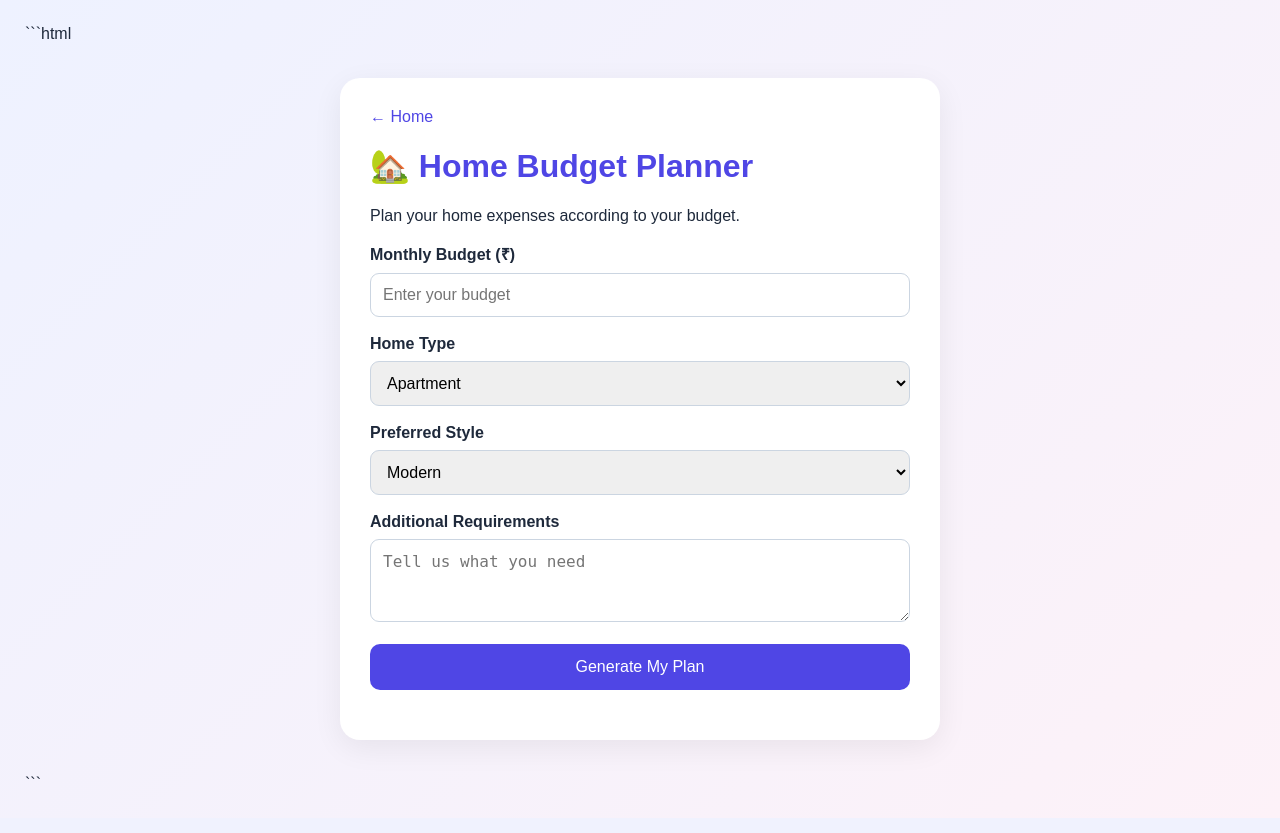
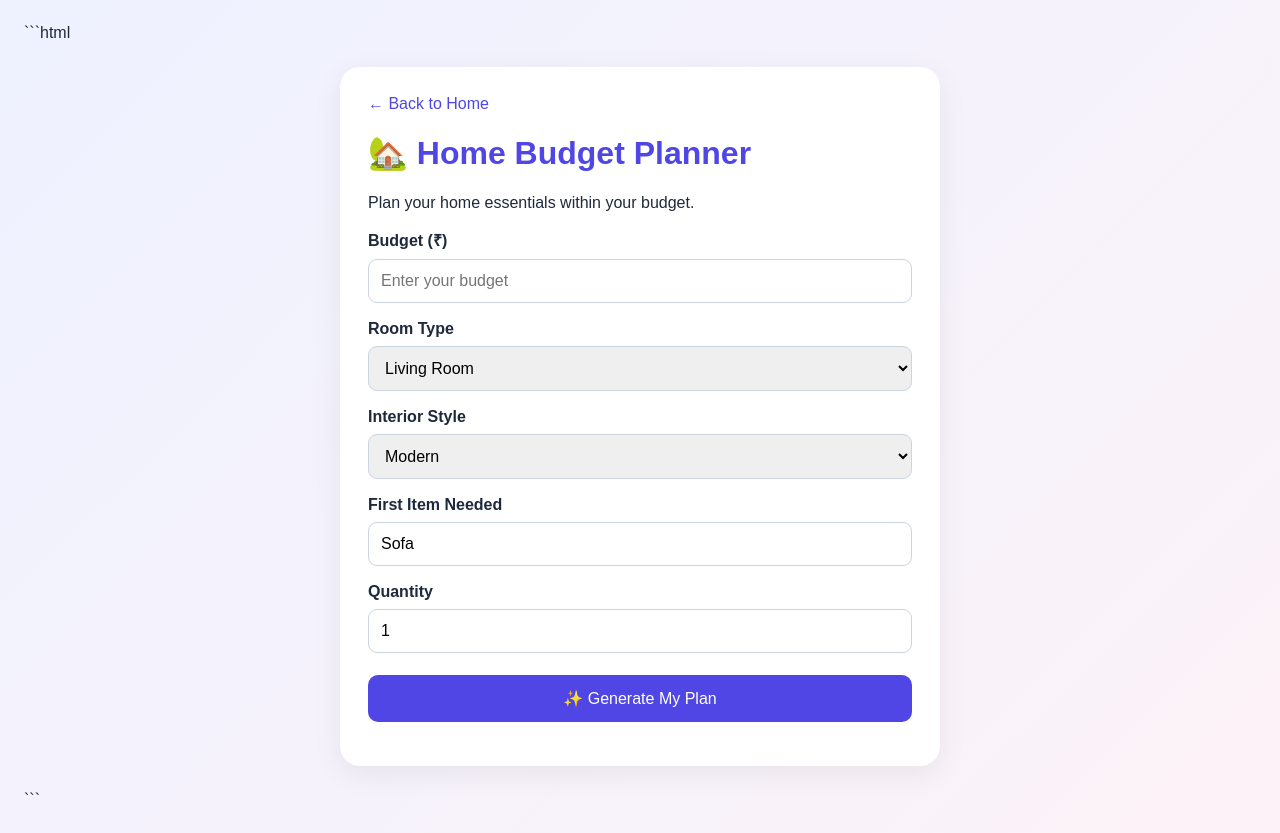
Before and after one commit to jayaaishwaryasakthivel-lgtm/PocketSmartAI, a FastAPI app: template app/templates/home_planner.html in a window 1280 px wide. Run offline with FastAPI, Linux system fonts and the light colour scheme; the template is opened without the code that fills it, so the values that code supplies are empty.

Commit message:
Refactor home planner HTML structure and styles

```diff
--- a/app/templates/home_planner.html
+++ b/app/templates/home_planner.html
@@ -4,27 +4,27 @@
 <head>
 <meta charset="UTF-8">
 <meta name="viewport" content="width=device-width, initial-scale=1.0">
-    <title>PocketSmartAI - Home Planner</title>
+<title>PocketSmartAI | Home Planner</title>
 <style>
 * { box-sizing: border-box; }
 body {
     margin: 0;
+    padding: 24px;
     font-family: Arial, sans-serif;
     background: linear-gradient(135deg, #eef2ff, #fdf2f8);
     color: #1e293b;
-            padding: 25px;
 }
-        .container {
+.card {
     max-width: 600px;
-            margin: 35px auto;
+    margin: 25px auto;
+    padding: 28px;
     background: white;
-            padding: 30px;
     border-radius: 20px;
     box-shadow: 0 8px 30px #0001;
 }
 h1 { color: #4f46e5; }
-        label { display: block; margin-top: 18px; font-weight: bold; }
-        input, select, textarea {
+label { display: block; margin-top: 17px; font-weight: bold; }
+input, select {
     width: 100%;
     padding: 12px;
     margin-top: 8px;
@@ -34,76 +34,105 @@
 }
 button {
     width: 100%;
+    padding: 14px;
     margin-top: 22px;
-            padding: 14px;
+    background: #4f46e5;
+    color: white;
     border: 0;
     border-radius: 10px;
-            background: #4f46e5;
-            color: white;
     font-size: 16px;
     cursor: pointer;
 }
 .back { color: #4f46e5; text-decoration: none; }
-        #result { white-space: pre-wrap; margin-top: 20px; }
+#result {
+    margin-top: 20px;
+    padding: 14px;
+    border-radius: 10px;
+    background: #f8fafc;
+    white-space: pre-wrap;
+    overflow-wrap: anywhere;
+}
 </style>
 </head>
 <body>
-<div class="container">
-    <a class="back" href="/">← Home</a>
+<div class="card">
+<a class="back" href="/">← Back to Home</a>
 <h1>🏡 Home Budget Planner</h1>
-    <p>Plan your home expenses according to your budget.</p>
+<p>Plan your home essentials within your budget.</p>
 
 <form id="plannerForm">
-        <label>Monthly Budget (₹)</label>
-        <input type="number" name="budget" min="1" required placeholder="Enter your budget">
+<label>Budget (₹)</label>
+<input type="number" id="budget" min="1" required placeholder="Enter your budget">
 
-        <label>Home Type</label>
-        <select name="home_type">
-            <option value="Apartment">Apartment</option>
-            <option value="Independent House">Independent House</option>
-            <option value="Small Home">Small Home</option>
+<label>Room Type</label>
+<select id="room_type">
+<option>Living Room</option>
+<option>Bedroom</option>
+<option>Kitchen</option>
+<option>Study Room</option>
 </select>
 
-        <label>Preferred Style</label>
-        <select name="style">
-            <option value="Modern">Modern</option>
-            <option value="Minimal">Minimal</option>
-            <option value="Traditional">Traditional</option>
+<label>Interior Style</label>
+<select id="style">
+<option>Modern</option>
+<option>Minimal</option>
+<option>Traditional</option>
+<option>Contemporary</option>
 </select>
 
-        <label>Additional Requirements</label>
-        <textarea name="notes" rows="3" placeholder="Tell us what you need"></textarea>
+<label>First Item Needed</label>
+<input id="item" value="Sofa" required placeholder="Example: Sofa">
 
-        <button type="submit">Generate My Plan</button>
+<label>Quantity</label>
+<input id="quantity" type="number" min="1" max="100" value="1" required>
+
+<button type="submit">✨ Generate My Plan</button>
 </form>
-    <div id="result"></div>
+
+<div id="result" hidden></div>
 </div>
 
 <script>
 document.getElementById("plannerForm").addEventListener("submit", async function(e) {
     e.preventDefault();
+
     const result = document.getElementById("result");
-    result.textContent = "Generating your plan...";
+    result.hidden = false;
+    result.textContent = "⏳ Creating your plan...";
 
-    const form = new FormData(e.target);
-    const data = Object.fromEntries(form.entries());
-    data.budget = Number(data.budget);
+    const data = {
+        budget: Number(document.getElementById("budget").value),
+        room_type: document.getElementById("room_type").value,
+        style: document.getElementById("style").value,
+        items: [{
+            name: document.getElementById("item").value,
+            quantity: Number(document.getElementById("quantity").value)
+        }]
+    };
 
     try {
         const response = await fetch("/generate-home", {
             method: "POST",
             headers: {"Content-Type": "application/json"},
+            credentials: "same-origin",
             body: JSON.stringify(data)
         });
+
         const output = await response.json();
 
         if (!response.ok) {
-            result.textContent = output.detail || "Unable to generate plan.";
+            result.textContent = "❌ " + (
+                typeof output.detail === "string"
+                ? output.detail
+                : JSON.stringify(output.detail || output)
+            );
             return;
         }
-        result.textContent = JSON.stringify(output, null, 2);
+
+        result.textContent = "✅ Your recommendation:\n\n" +
+            JSON.stringify(output, null, 2);
     } catch (error) {
-        result.textContent = "Connection error. Please try again.";
+        result.textContent = "❌ Connection failed. Please try again.";
     }
 });
 </script>
```
Lines whose indentation alone changed are shown as unchanged.
